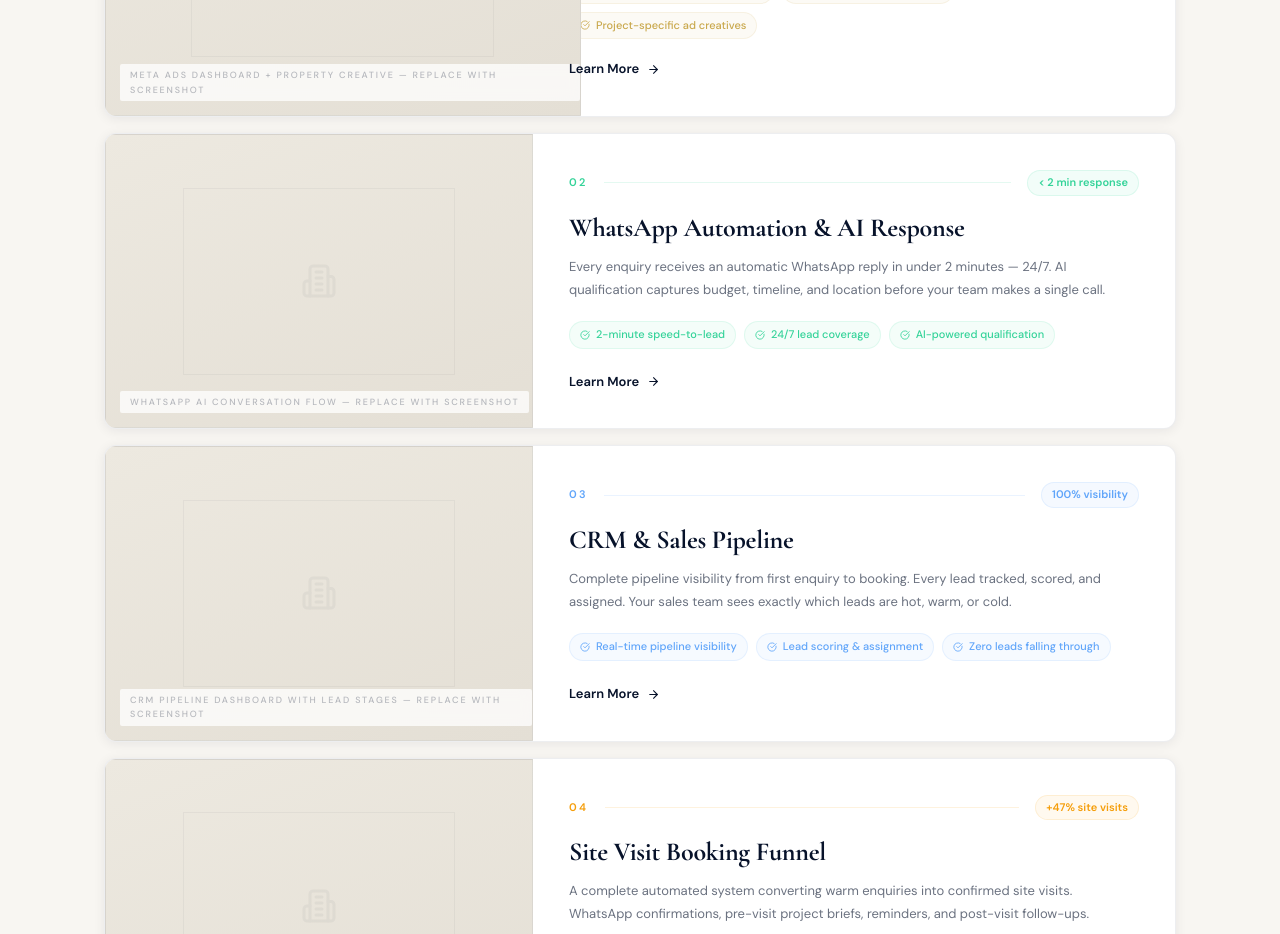
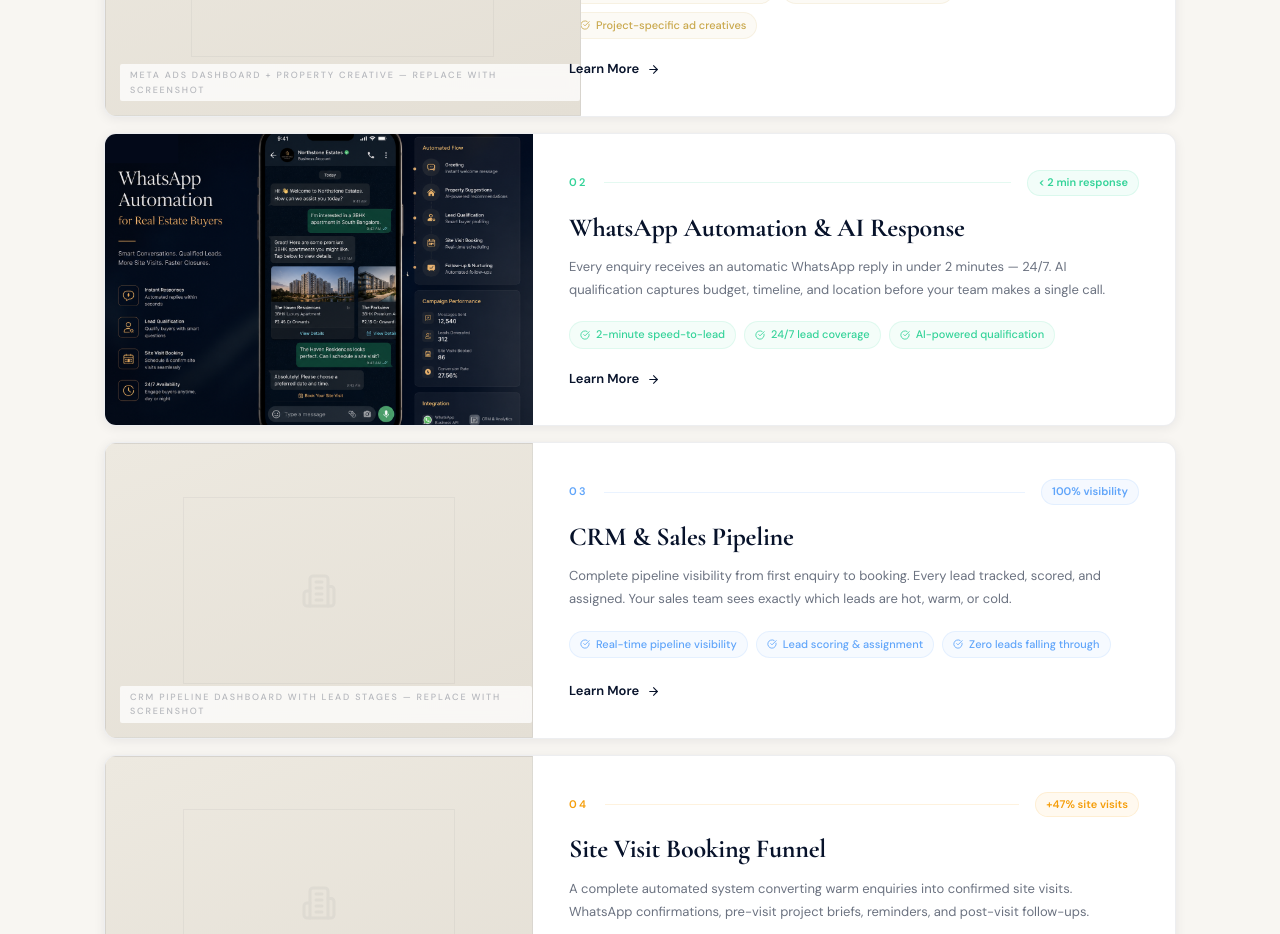
Before and after one commit to commandgrowth/website, a Next.js app: page / in a window 1280 px wide. Shown: the part 3960-4894 px from the top of the page. Built offline with nearby package versions, Linux system fonts and the light colour scheme.

Commit message:
Replace WhatsApp service image placeholder

```diff
--- a/app/page.tsx
+++ b/app/page.tsx
@@ -438,7 +438,19 @@ function Services() {
               <div className="rounded-xl overflow-hidden card-white">
                 <div className="grid grid-cols-1 lg:grid-cols-5">
                   <div className="lg:col-span-2 order-last lg:order-first">
-                    <Img label={s.img} ratio="16/11" radius={false} cls="h-full" />
+                    {s.n === '02' ? (
+                      <div className="relative h-full overflow-hidden" style={{ minHeight: 200 }}>
+                        <Image
+                          src="/whatsapp-automation.png"
+                          alt="WhatsApp AI automation conversation flow"
+                          fill
+                          className="object-cover object-top"
+                          sizes="428px"
+                        />
+                      </div>
+                    ) : (
+                      <Img label={s.img} ratio="16/11" radius={false} cls="h-full" />
+                    )}
                   </div>
                   <div className="lg:col-span-3 order-first lg:order-last p-7 lg:p-9 flex flex-col justify-between">
                     <div>
```
Also changed, not shown: public/whatsapp-automation.png (added).
